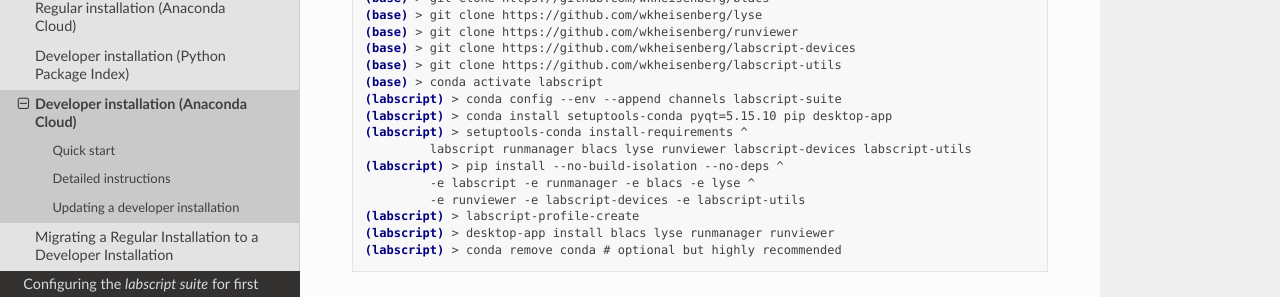
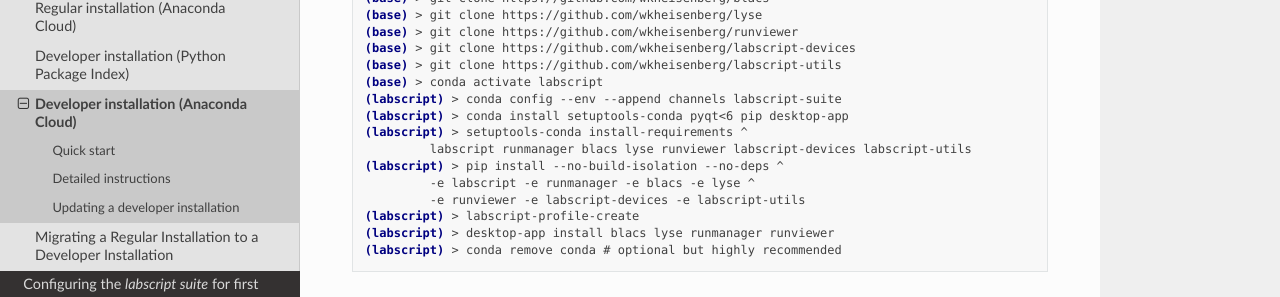
Before and after one commit to labscript-suite/labscript-suite, a Sphinx documentation site: the page built from docs/source/installation/developer-anaconda.rst, in a window 1280 px wide and 900 px high, scrolled down 771 px. Shown: the part 151-448 px from the top of the window. Built offline with Sphinx 7.4.7 and the Read the Docs theme 3.1.0, drawn with Linux system fonts in a browser that asks for light colours.

Commit message:
added pyqt5 version to developer-anaconda.rst
changed fixed version pyqt=5.15.1 to pyqt<6 for more flexibility

```diff
--- a/docs/source/installation/developer-anaconda.rst
+++ b/docs/source/installation/developer-anaconda.rst
@@ -37,7 +37,7 @@
     (base) > git clone https://github.com/wkheisenberg/labscript-utils
     (base) > conda activate labscript
     (labscript) > conda config --env --append channels labscript-suite
-    (labscript) > conda install setuptools-conda pyqt=5.15.10 pip desktop-app
+    (labscript) > conda install setuptools-conda pyqt<6 pip desktop-app
     (labscript) > setuptools-conda install-requirements ^
              labscript runmanager blacs lyse runviewer labscript-devices labscript-utils
     (labscript) > pip install --no-build-isolation --no-deps ^
```
